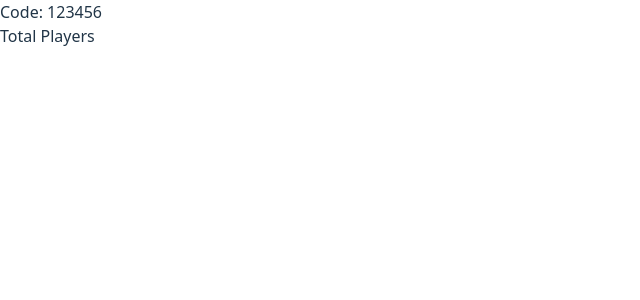
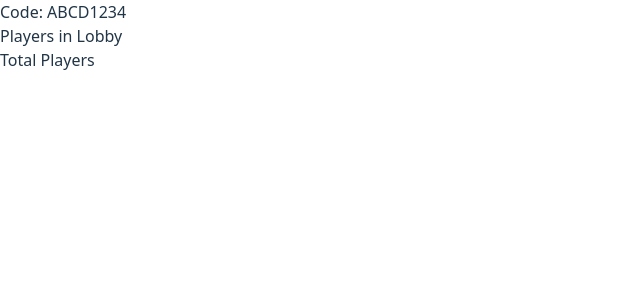
Before and after one commit to Gustag16/DACOMP_Geoguessr, a React (Vite) app in the folder frontend/Guessing_game_frontend/: page /lobby/1 in a window 1280 px wide. Shown: the top 300 px of the page, without its empty margins (0-640 px from the left). Built offline with nearby package versions, Linux system fonts and the light colour scheme; no server answers.

Commit message:
add component example

```diff
--- /dev/null
+++ b/frontend/Guessing_game_frontend/src/components/Lobby/CodeBox.tsx
@@ -0,0 +1,11 @@
+
+
+export default function CodeBox({ code } : { code: string }) {
+    return (
+        <>
+    <h1>Code: {code}</h1>
+        <h2>Players in Lobby</h2>
+            <h2>Total Players</h2>
+    </>
+    )
+}
--- a/frontend/Guessing_game_frontend/src/pages/Lobby.tsx
+++ b/frontend/Guessing_game_frontend/src/pages/Lobby.tsx
@@ -1,12 +1,13 @@
 // Fica no lobby antes da partida começar. tem o id da sala,
 // Mostra os jogadores e permite customização da aparencia e nome
+import CodeBox from '../components/Lobby/CodeBox'
+
 
 export default function Lobby() {
-    const code = "123456"
+    const code = "ABCD1234" //
     return (
         <div>
-            <h1>Code: {code}</h1>
-            <h2>Total Players</h2>
+            <CodeBox code={code} />
         </div>
     )
 }
```
Also changed, not shown: 1 other file (tests, documents, lock files or other folders).
